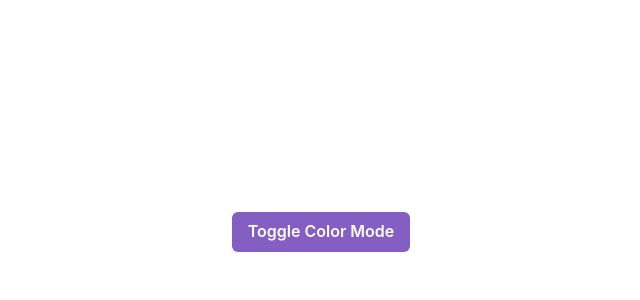
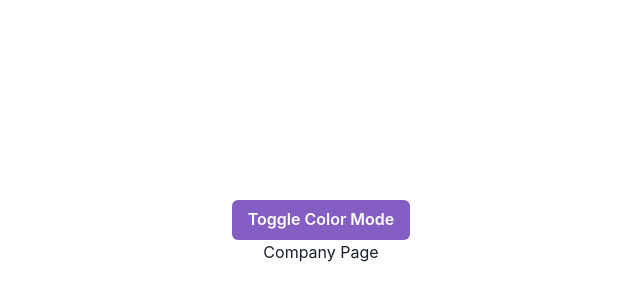
Before and after one commit to petarjs/uteam-mne, a React (Create React App) app: page /company in a window 1280 px wide. Shown: the part 168-468 px from the top of the page, without its empty margins (319-959 px from the left). Built offline with nearby package versions, Linux system fonts and the light colour scheme.

Commit message:
set up react router

```diff
--- a/package.json
+++ b/package.json
@@ -9,6 +9,7 @@
     "@testing-library/user-event": "^13.5.0",
     "react": "^17.0.2",
     "react-dom": "^17.0.2",
+    "react-router-dom": "^6.2.1",
     "react-scripts": "5.0.0",
     "web-vitals": "^2.1.4"
   },
--- a/src/App.js
+++ b/src/App.js
@@ -1,14 +1,37 @@
 import './App.css'
 import { Flex, Button, useColorMode } from '@chakra-ui/react'
+import { Routes, Route, Navigate } from 'react-router-dom'
+import {
+   LoginPage,
+   JoinPage,
+   CompanyPage,
+   QuestionsPage,
+   TeamPage,
+   ProfilePage,
+} from './imports'
 
 function App() {
    const { toggleColorMode } = useColorMode()
    return (
-      // Testing
-      <Flex height='100vh' alignItems='center' justifyContent='center'>
+      <Flex
+         height='100vh'
+         alignItems='center'
+         justifyContent='center'
+         flexDirection='column'
+      >
          <Button onClick={toggleColorMode} variant='primary'>
             Toggle Color Mode
          </Button>
+
+         <Routes>
+            <Route path='' element={<Navigate to='login' />} />
+            <Route path='login' element={<LoginPage />} />
+            <Route path='join' element={<JoinPage />} />
+            <Route path='company' element={<CompanyPage />} />
+            <Route path='questions' element={<QuestionsPage />} />
+            <Route path='team' element={<TeamPage />} />
+            <Route path='profile' element={<ProfilePage />} />
+         </Routes>
       </Flex>
    )
 }
--- /dev/null
+++ b/src/imports.js
@@ -0,0 +1,6 @@
+export { default as LoginPage } from './pages/LoginPage'
+export { default as JoinPage } from './pages/JoinPage'
+export { default as CompanyPage } from './pages/CompanyPage'
+export { default as QuestionsPage } from './pages/QuestionsPage'
+export { default as TeamPage } from './pages/TeamPage'
+export { default as ProfilePage } from './pages/ProfilePage'
--- a/src/index.js
+++ b/src/index.js
@@ -4,11 +4,14 @@ import './index.css'
 import App from './App'
 import { ChakraProvider } from '@chakra-ui/react'
 import { theme } from './theme/theme'
+import { BrowserRouter } from 'react-router-dom'
 
 ReactDOM.render(
    <React.StrictMode>
       <ChakraProvider theme={theme}>
-         <App />
+         <BrowserRouter>
+            <App />
+         </BrowserRouter>
       </ChakraProvider>
    </React.StrictMode>,
    document.getElementById('root')
--- /dev/null
+++ b/src/pages/CompanyPage.js
@@ -0,0 +1,7 @@
+import React from 'react'
+
+const CompanyPage = () => {
+   return <div>Company Page</div>
+}
+
+export default CompanyPage
--- /dev/null
+++ b/src/pages/JoinPage.js
@@ -0,0 +1,7 @@
+import React from 'react'
+
+const RegisterPage = () => {
+   return <div>Join Page</div>
+}
+
+export default RegisterPage
--- /dev/null
+++ b/src/pages/LoginPage.js
@@ -0,0 +1,7 @@
+import React from 'react'
+
+const LoginPage = () => {
+   return <div>Login Page</div>
+}
+
+export default LoginPage
--- /dev/null
+++ b/src/pages/ProfilePage.js
@@ -0,0 +1,7 @@
+import React from 'react'
+
+const ProfilePage = () => {
+   return <div>Profile Page</div>
+}
+
+export default ProfilePage
--- /dev/null
+++ b/src/pages/QuestionsPage.js
@@ -0,0 +1,7 @@
+import React from 'react'
+
+const QuestionsPage = () => {
+   return <div>Questions Page</div>
+}
+
+export default QuestionsPage
--- /dev/null
+++ b/src/pages/TeamPage.js
@@ -0,0 +1,7 @@
+import React from 'react'
+
+const TeamPage = () => {
+   return <div>Team Page</div>
+}
+
+export default TeamPage
```
Also changed, not shown: 1 other file (tests, documents, lock files or other folders).
